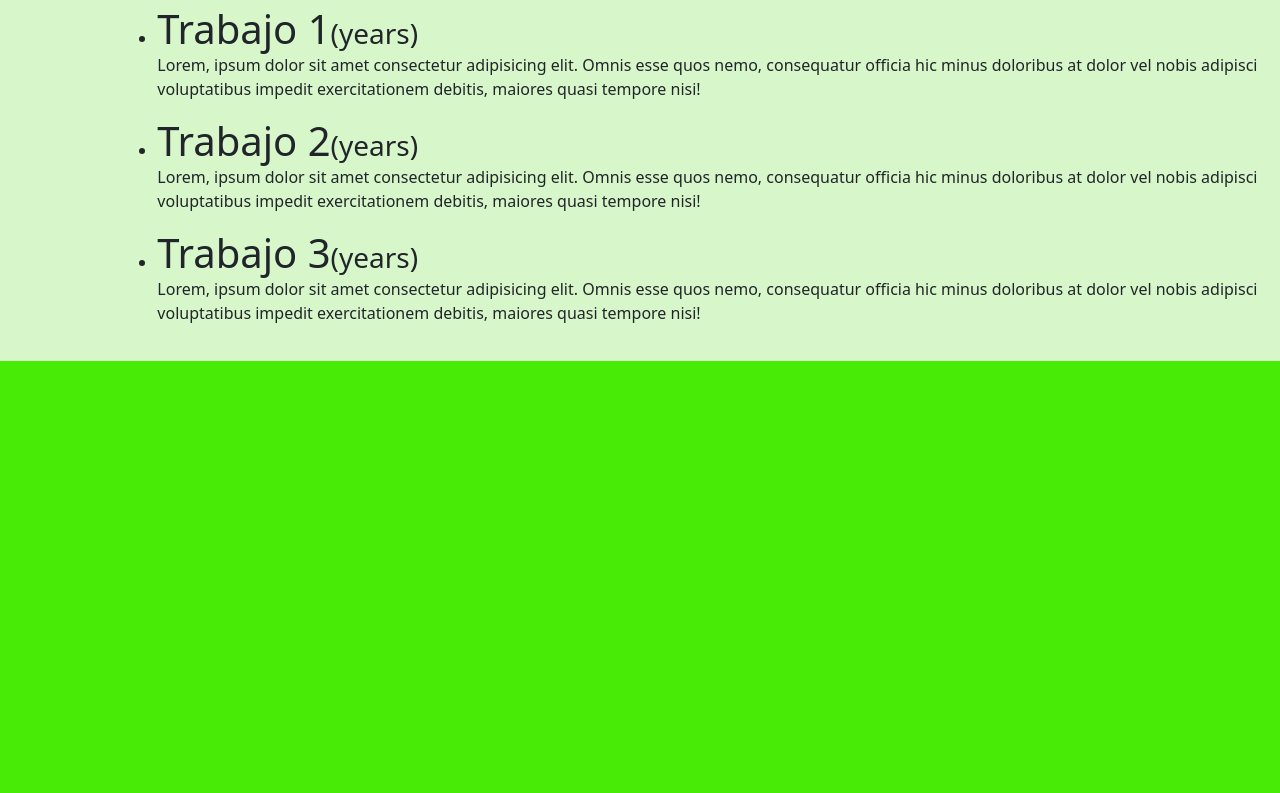
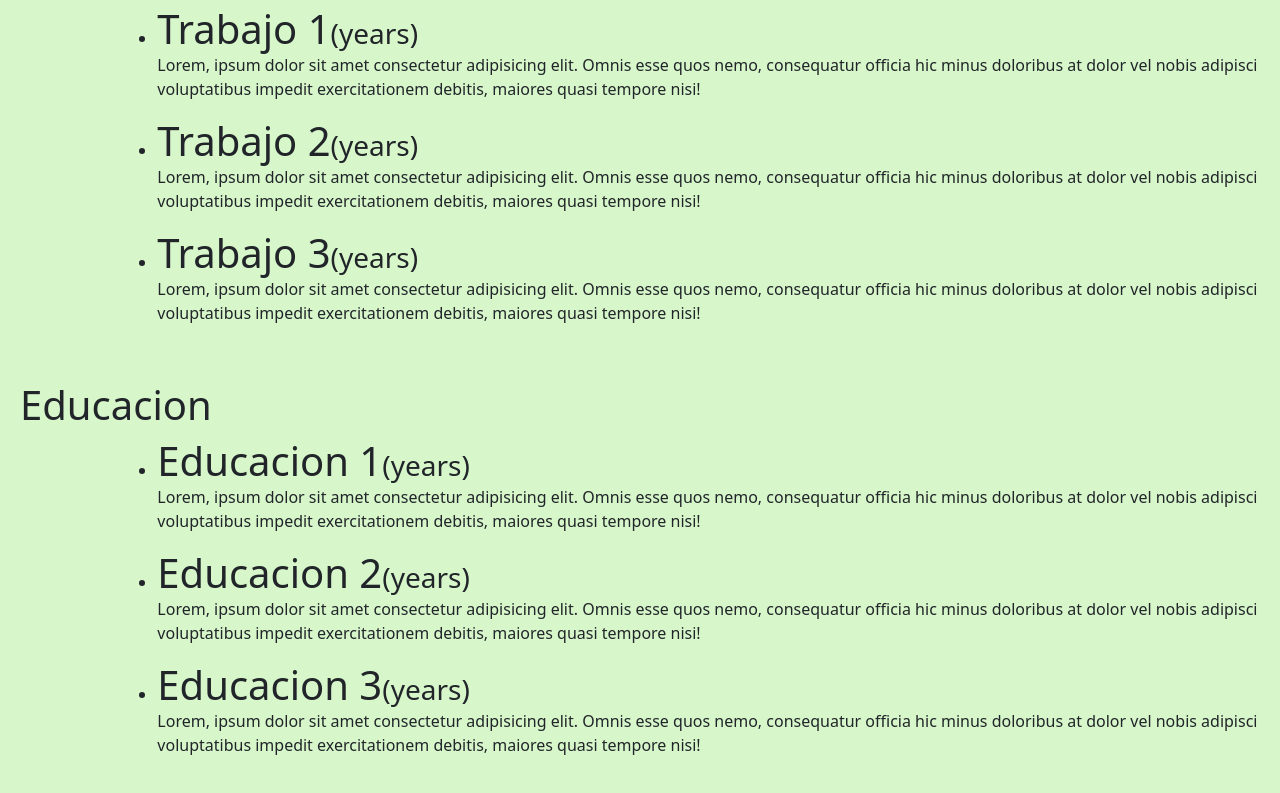
Before and after one commit to LoreLor/ProyectoIntegrador_De_Armas_Lorena, an Angular app in the folder Mi_Portfolio/: page / in a window 1280 px wide. Shown: the part 1347-2140 px from the top of the page. Before the commit the page ends 1708 px from the top, so only its background shows below. Built offline with nearby package versions, Linux system fonts and the light colour scheme.

Commit message:
estilos y configuracion-educacion

```diff
--- a/Mi_Portfolio/src/app/app.component.html
+++ b/Mi_Portfolio/src/app/app.component.html
@@ -2,3 +2,4 @@
 <app-header></app-header>
 <app-acerca-de></app-acerca-de>
 <app-experiencia></app-experiencia>
+<app-educacion></app-educacion>
--- a/Mi_Portfolio/src/app/app.module.ts
+++ b/Mi_Portfolio/src/app/app.module.ts
@@ -10,6 +10,7 @@
 import { NgbModule } from '@ng-bootstrap/ng-bootstrap';
 import { AcercaDeComponent } from './components/acerca-de/acerca-de.component';
 import { ExperienciaComponent } from './components/experiencia/experiencia.component';
+import { EducacionComponent } from './components/educacion/educacion.component';
 
 @NgModule({
   declarations: [
@@ -19,7 +20,8 @@
     SocialComponent,
     BannerComponent,
     AcercaDeComponent,
-    ExperienciaComponent
+    ExperienciaComponent,
+    EducacionComponent
   ],
   imports: [
     BrowserModule,
--- /dev/null
+++ b/Mi_Portfolio/src/app/components/educacion/educacion.component.css
@@ -0,0 +1,11 @@
+.row{
+    padding: 20px;
+}
+
+div{
+    background-color: rgb(215, 247, 203);
+}
+
+h1, h3{
+    display: inline;
+}
--- /dev/null
+++ b/Mi_Portfolio/src/app/components/educacion/educacion.component.html
@@ -0,0 +1,30 @@
+<div class="row">
+    <h1>Educacion</h1>
+    <div class="col-lg-1"></div>
+        <div class="col-lg-11">
+            <ul>
+                <li>
+                    <h1>Educacion 1</h1>
+                    <h3>(years)</h3>
+                    <p>Lorem, ipsum dolor sit amet consectetur adipisicing elit. Omnis esse quos nemo, consequatur officia hic minus doloribus at dolor vel nobis adipisci voluptatibus impedit exercitationem debitis, maiores quasi tempore nisi!
+                    </p>
+                </li>
+            </ul>
+            <ul>
+                <li>
+                    <h1>Educacion 2</h1>
+                    <h3>(years)</h3>
+                    <p>Lorem, ipsum dolor sit amet consectetur adipisicing elit. Omnis esse quos nemo, consequatur officia hic minus doloribus at dolor vel nobis adipisci voluptatibus impedit exercitationem debitis, maiores quasi tempore nisi!
+                    </p>
+                </li>
+            </ul>
+            <ul>
+                <li>
+                    <h1>Educacion 3</h1>
+                    <h3>(years)</h3>
+                    <p>Lorem, ipsum dolor sit amet consectetur adipisicing elit. Omnis esse quos nemo, consequatur officia hic minus doloribus at dolor vel nobis adipisci voluptatibus impedit exercitationem debitis, maiores quasi tempore nisi!
+                    </p>
+                </li>
+            </ul>
+        </div>
+    </div>
--- /dev/null
+++ b/Mi_Portfolio/src/app/components/educacion/educacion.component.ts
@@ -0,0 +1,15 @@
+import { Component, OnInit } from '@angular/core';
+
+@Component({
+  selector: 'app-educacion',
+  templateUrl: './educacion.component.html',
+  styleUrls: ['./educacion.component.css']
+})
+export class EducacionComponent implements OnInit {
+
+  constructor() { }
+
+  ngOnInit(): void {
+  }
+
+}
```
Also changed, not shown: 1 other file (tests, documents, lock files or other folders).
